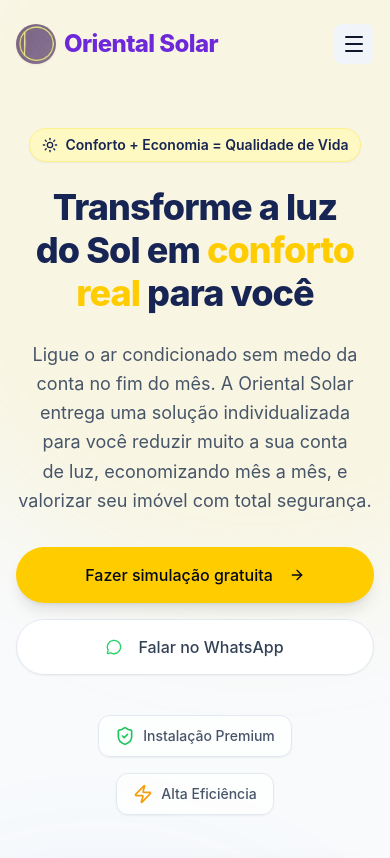
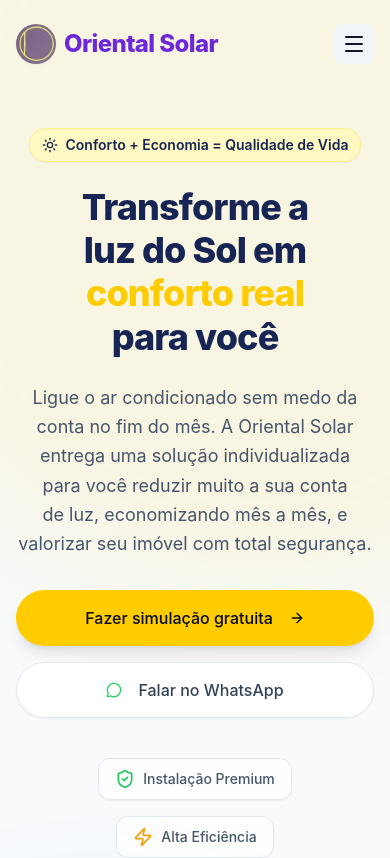
Before and after one commit to MarioLeme68/landing-page-oriental-solar-c5jdu72un, a React (Vite) app: page / in a window 390 px wide. Shown: the top 858 px of the page. Built offline with nearby package versions, Linux system fonts and the light colour scheme.

Commit message:
feat: Update hero section heading and layout

```diff
--- a/src/components/sections/Hero.tsx
+++ b/src/components/sections/Hero.tsx
@@ -22,11 +22,20 @@ export function Hero() {
               <span>Conforto + Economia = Qualidade de Vida</span>
             </div>
 
-            <h1 className="text-4xl sm:text-5xl lg:text-6xl font-extrabold text-blue-950 leading-[1.2] lg:leading-[1.1] mb-6 tracking-tight text-center lg:text-left w-full text-balance">
-              Transforme a luz do Sol
-              <br className="hidden lg:block" />
-              <span className="lg:hidden"> </span>
-              em <span className="text-primary">conforto real</span> para você
+            <h1 className="text-4xl sm:text-5xl lg:text-6xl font-extrabold text-blue-950 leading-[1.2] lg:leading-[1.1] mb-6 tracking-tight text-center lg:text-left w-full">
+              <span className="block lg:hidden">
+                Transforme a<br />
+                luz do Sol em
+                <br />
+                <span className="text-primary">conforto real</span>
+                <br />
+                para você
+              </span>
+              <span className="hidden lg:block">
+                Transforme a luz do Sol
+                <br />
+                em <span className="text-primary">conforto real</span> para você
+              </span>
             </h1>
 
             <p className="text-lg md:text-xl text-slate-600 mb-8 leading-relaxed text-balance text-center lg:text-left">
```
Also changed, not shown: .skip.config.json.
